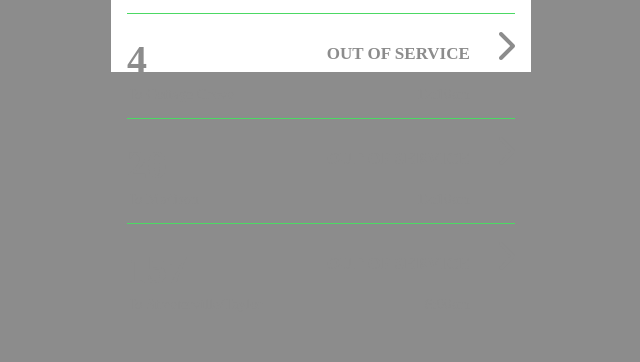
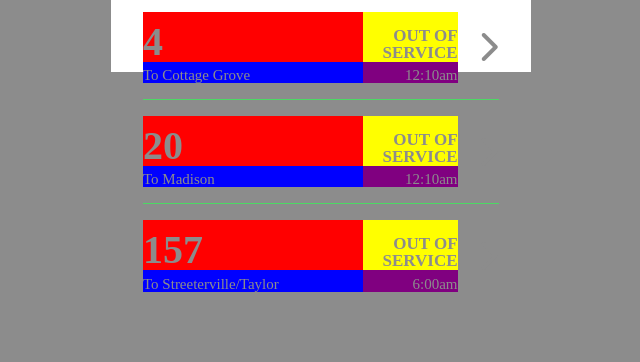
Before and after one commit to DakotaTheDesigner/BusyBus, a plain HTML site: page Index.html in a window 1280 px wide. Shown: the part 664-1026 px from the top of the page, without its empty margins (319-959 px from the left). Drawn offline with Linux system fonts and the light colour scheme; files that its build step writes are made by us from their sources; files whose address does not match are found by name; a web font is replaced by a local one.

Commit message:
Widen h1, h3 flex-basis; add comments; fix arrow vertical alignment

```diff
--- a/style.css
+++ b/style.css
@@ -24,7 +24,7 @@ nav {
 }
 
 .restaurant-list {
-  padding: 50px 16px;
+  padding: 50px 32px;
 }
 
 
@@ -36,15 +36,46 @@ flex-flow: row wrap;
 flex-basis: 94%;
 }
 
+.arrow {
+        display: flex;
+        width: 6%;
+        height: auto;
+        margin: auto;
+      }
+
 h2, h4 {
-text-align: right;}
+text-align: right;
+ flex-basis: 30%; /* To give more space on the line to spread out route destination */
+}
 
-h1, h2, h3, h4 {
-  flex-basis: 50%; /* default auto */
-}
+h1, h3 {
+  flex-basis: 70%;
+} /* To give more space on the line to spread out route destination */
 
 div {
     display: flex;
+} /* To override reset.css */
+
+.arrow {
+ /*  padding-top: 20px; */
+  vertical-align: center;
+}
+
+/* EXPERIEMENTING WITH FLEX */
+h1 {
+  background-color: red;
+}
+
+h2 {
+  background-color: yellow;
+}
+
+h3 {
+  background-color: blue;
+}
+
+h4 {
+  background-color: purple;
 }
 
 /* FONTS */
@@ -115,6 +146,7 @@ hr {
   padding: 0;
 }
 
+
 /* Put last */
 
 /* MEDIA QUERIES */
```
